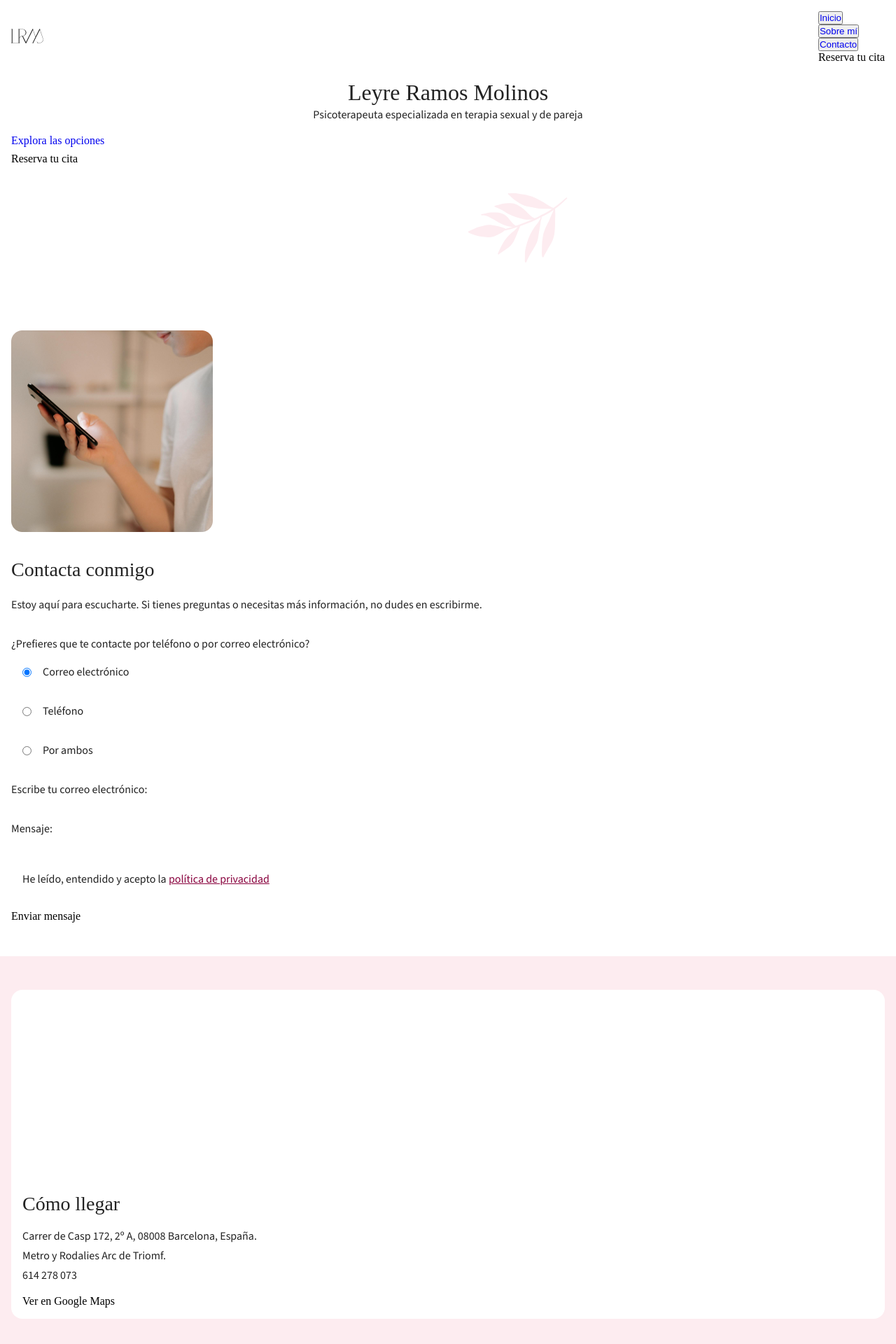
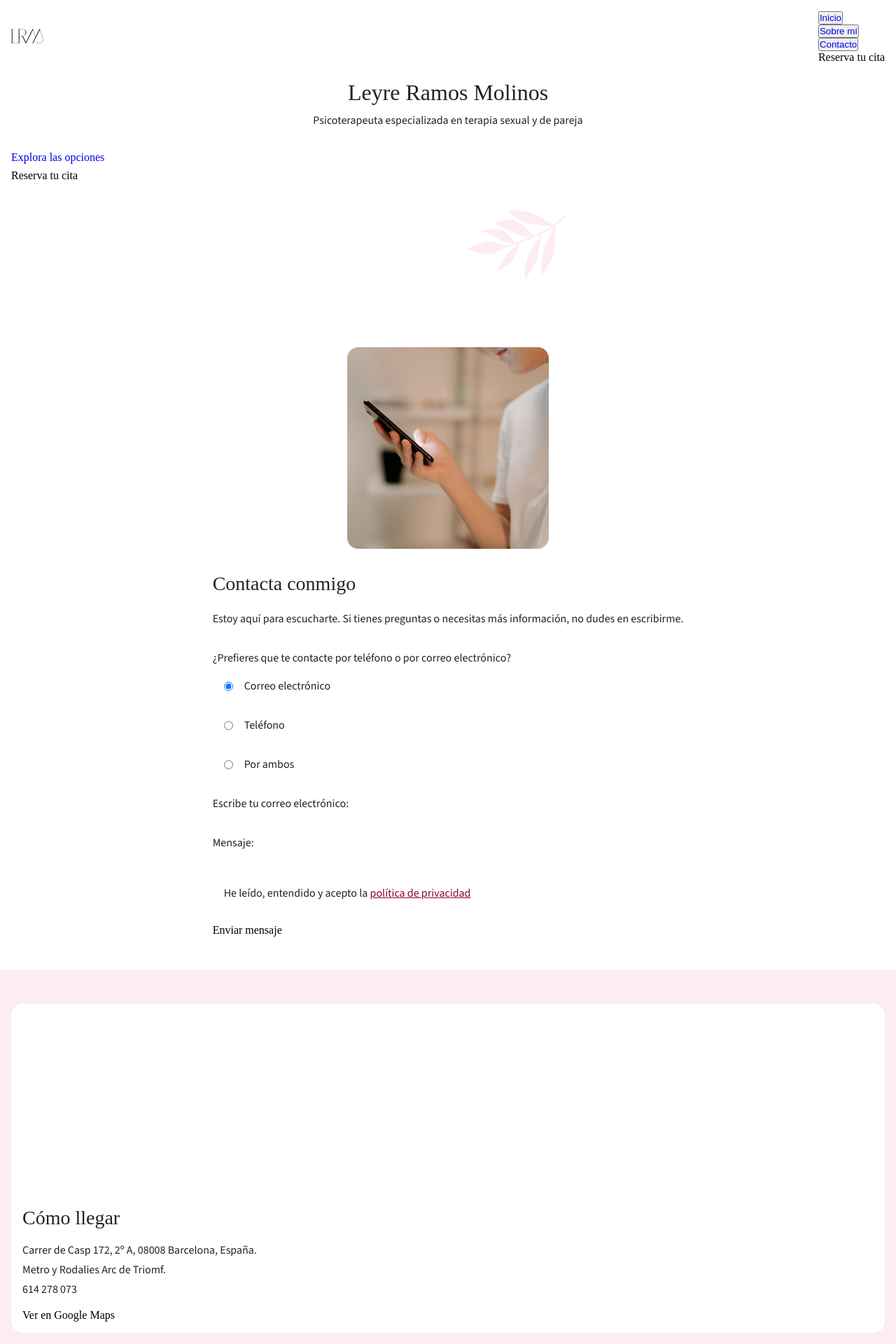
Before and after one commit to ellisoalgo/leyreramosmolinos, a React (Vite) app: page /#/contacto in a window 1280 px wide. Shown: the top 1920 px of the page at 70% size. Built offline with nearby package versions, Linux system fonts and the light colour scheme; grey boxes are pictures that could not be loaded.

Commit message:
style fixes

```diff
--- a/src/styles/Contacto.scss
+++ b/src/styles/Contacto.scss
@@ -1,6 +1,9 @@
 .contact{
 
     padding: 48px 16px;
+    display: flex;
+    flex-direction: column;
+    align-items: center;
 
     &-img{
         margin-bottom: 16px;
@@ -80,20 +83,7 @@
             }
 
 
-            &-submit{
-                height: 40px;
-                width: 100%;
-                padding: 8px 16px;
-                border: none;
-                border-radius: 4px;
-                background-color: var(--primary);
-                font: var(--md-btn);
-                color: var(--base);
-                text-align: center;
-                a:visited{
-                    color: var(--base);
-                }
-            }
+
         }
     }
 
@@ -129,6 +119,10 @@
 
     padding: 48px 16px;
     background-color: var(--secondary);
+    display: flex;
+    flex-direction: column;
+    align-items: center;
+    width: 100%;
 
     &-address{
 
@@ -137,16 +131,21 @@
         border-radius: 16px;
         display: flex;
         flex-direction: column;
+        align-items: center;
         gap: 16px;
+        width: 100%;
 
 
         &_links{
+
+            width: 100%;
 
             &-h2{
 
                 font: var(--h2-xs-font);
                 color: var(--grey03);
                 margin-bottom: 16px;
+
             }
 
             &-p{
--- a/src/styles/Hero.scss
+++ b/src/styles/Hero.scss
@@ -5,18 +5,21 @@
     flex-direction: column;
     align-items: center;
     overflow-x: hidden;
+    width: 100%;
 
     &-h1{
         font: var(--h1-xs-font);
         text-decoration: var(--h1-xs-text-decoration);
         text-align: center;
         color: var(--grey03);
+        height: 48px;
     }
 
     &-text{
         font: var(--p1-xs-font);
         text-align: center;
         color: var(--grey03);
+        height: 40px;
     }
 
     &-btn{
@@ -29,11 +32,12 @@
     }
 
     &-imgs{
-        width: 342px;
         padding-top: 24px;
-        margin: 0 -16px;
         display: flex;
         justify-content: space-between;
+        align-items: flex-start;
+        min-width: 342px;
+
 
         &_1, &_2{
             height: 100px;
@@ -44,5 +48,6 @@
             transform: scaleX(-1);
             opacity: 0;
         }
+
     }
 }
```
Also changed, not shown: 1 other file (tests, documents, lock files or other folders).
